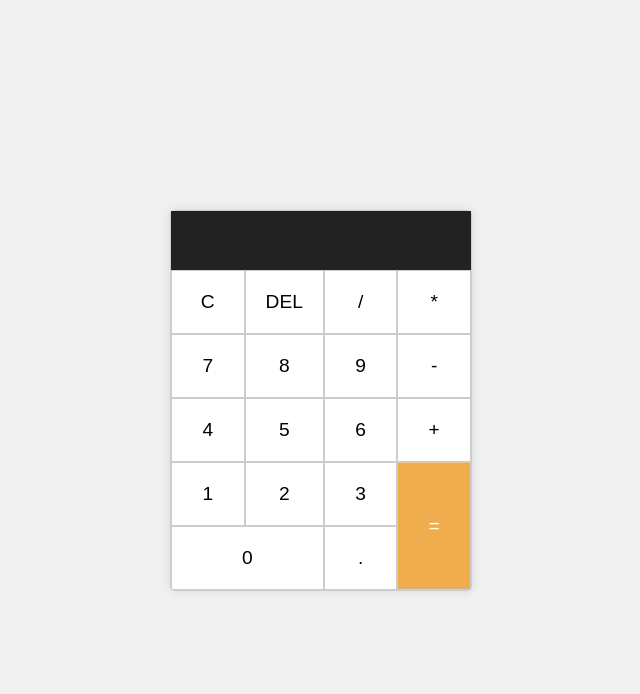
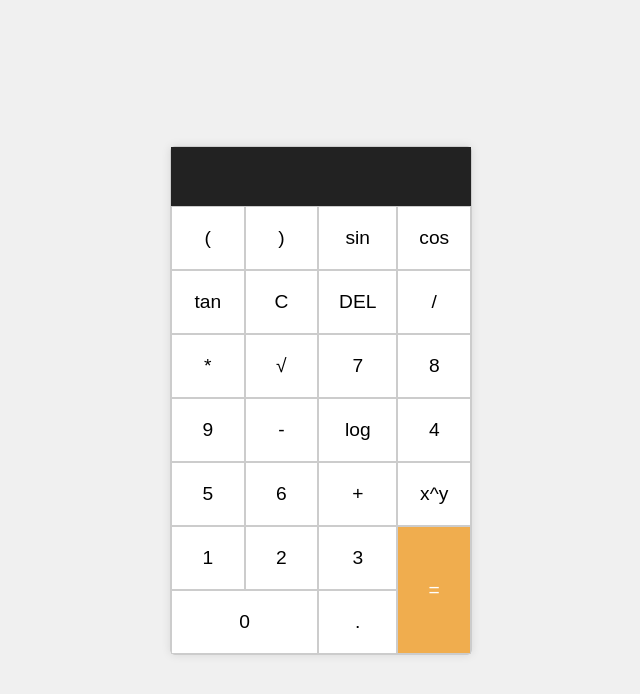
Before and after one commit to minhafathimachettool-coder/Calculator, a plain HTML site: page index.html in a window 1280 px wide. Shown: the whole page, without its empty margins (319-959 px from the left). Drawn offline with Linux system fonts and the light colour scheme.

Commit message:
Add scientific calculator buttons to HTML

```diff
--- a/index.html
+++ b/index.html
@@ -3,7 +3,7 @@
 <head>
     <meta charset="UTF-8">
     <meta name="viewport" content="width=device-width, initial-scale=1.0">
-    <title>Calculator</title>
+    <title>Scientific Calculator</title>
     <link rel="stylesheet" href="style.css">
 </head>
 <body>
@@ -12,18 +12,26 @@
             <input type="text" id="result" disabled>
         </div>
         <div class="buttons">
+            <button onclick="appendCharacter('(')">(</button>
+            <button onclick="appendCharacter(')')">)</button>
+            <button onclick="scientific('sin')">sin</button>
+            <button onclick="scientific('cos')">cos</button>
+            <button onclick="scientific('tan')">tan</button>
             <button onclick="clearDisplay()">C</button>
             <button onclick="deleteLast()">DEL</button>
             <button onclick="appendCharacter('/')">/</button>
             <button onclick="appendCharacter('*')">*</button>
+            <button onclick="scientific('sqrt')">√</button>
             <button onclick="appendCharacter('7')">7</button>
             <button onclick="appendCharacter('8')">8</button>
             <button onclick="appendCharacter('9')">9</button>
             <button onclick="appendCharacter('-')">-</button>
+            <button onclick="scientific('log')">log</button>
             <button onclick="appendCharacter('4')">4</button>
             <button onclick="appendCharacter('5')">5</button>
             <button onclick="appendCharacter('6')">6</button>
             <button onclick="appendCharacter('+')">+</button>
+            <button onclick="scientific('pow')">x^y</button>
             <button onclick="appendCharacter('1')">1</button>
             <button onclick="appendCharacter('2')">2</button>
             <button onclick="appendCharacter('3')">3</button>
```
